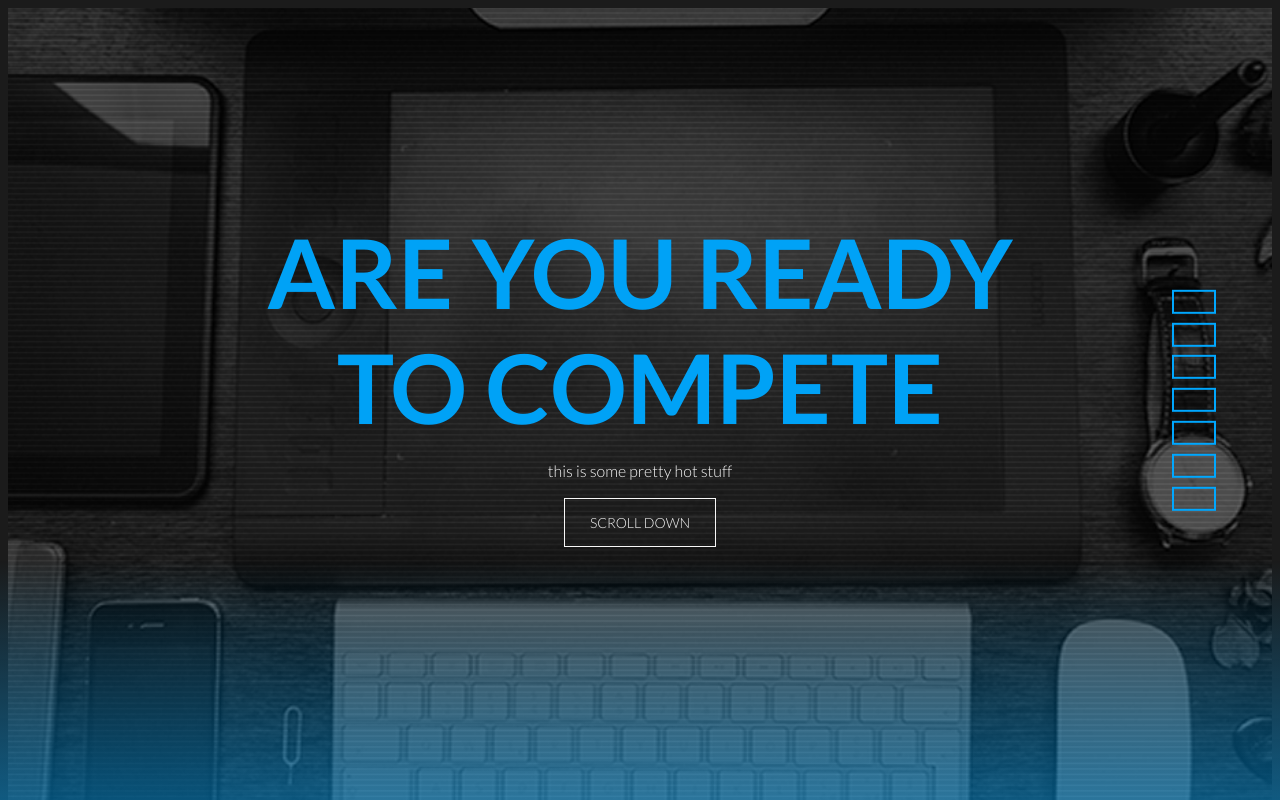
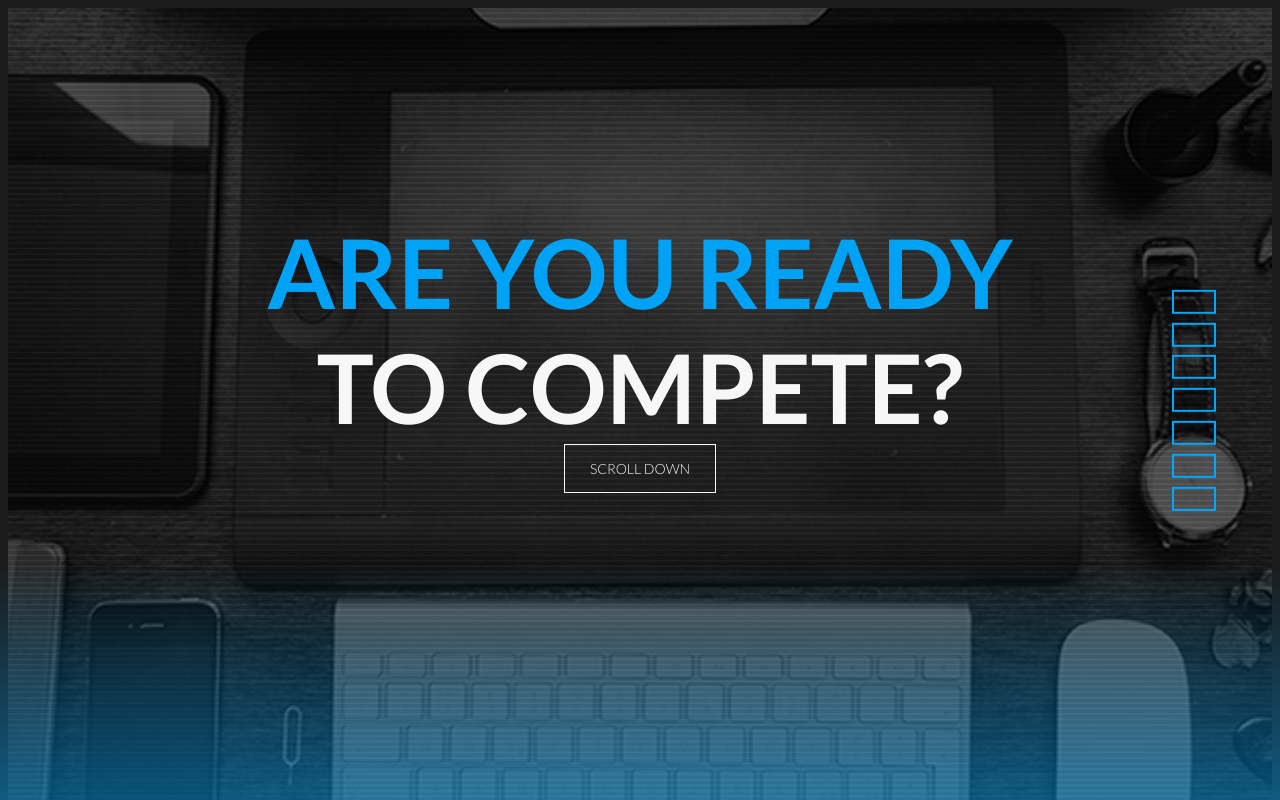
Before and after one commit to kvahdati/kvahdati.github.io, a plain HTML site: page index.html in a window 1280 px wide. Shown: the top 800 px of the page. Drawn offline with nearby package versions, Linux system fonts and the light colour scheme.

```diff
--- a/index.html
+++ b/index.html
@@ -31,8 +31,7 @@
 
 <section class="introSections" id="introContent" data-top="opacity:1" data-center="opacity:1" data-200-bottom="opacity:0.25">
 <div class="contentSections" id="introContent"  >
-<h1>ARE YOU READY <br> TO COMPETE</h1>
-<p>this is some pretty hot stuff</p>
+<h1>ARE YOU READY</h1><h1 style="color:white; margin-top:0; padding-top:0;"> TO COMPETE?</h1>
 <button class="btn" onClick="" >SCROLL DOWN</button>
 </div>
 </section>
```
